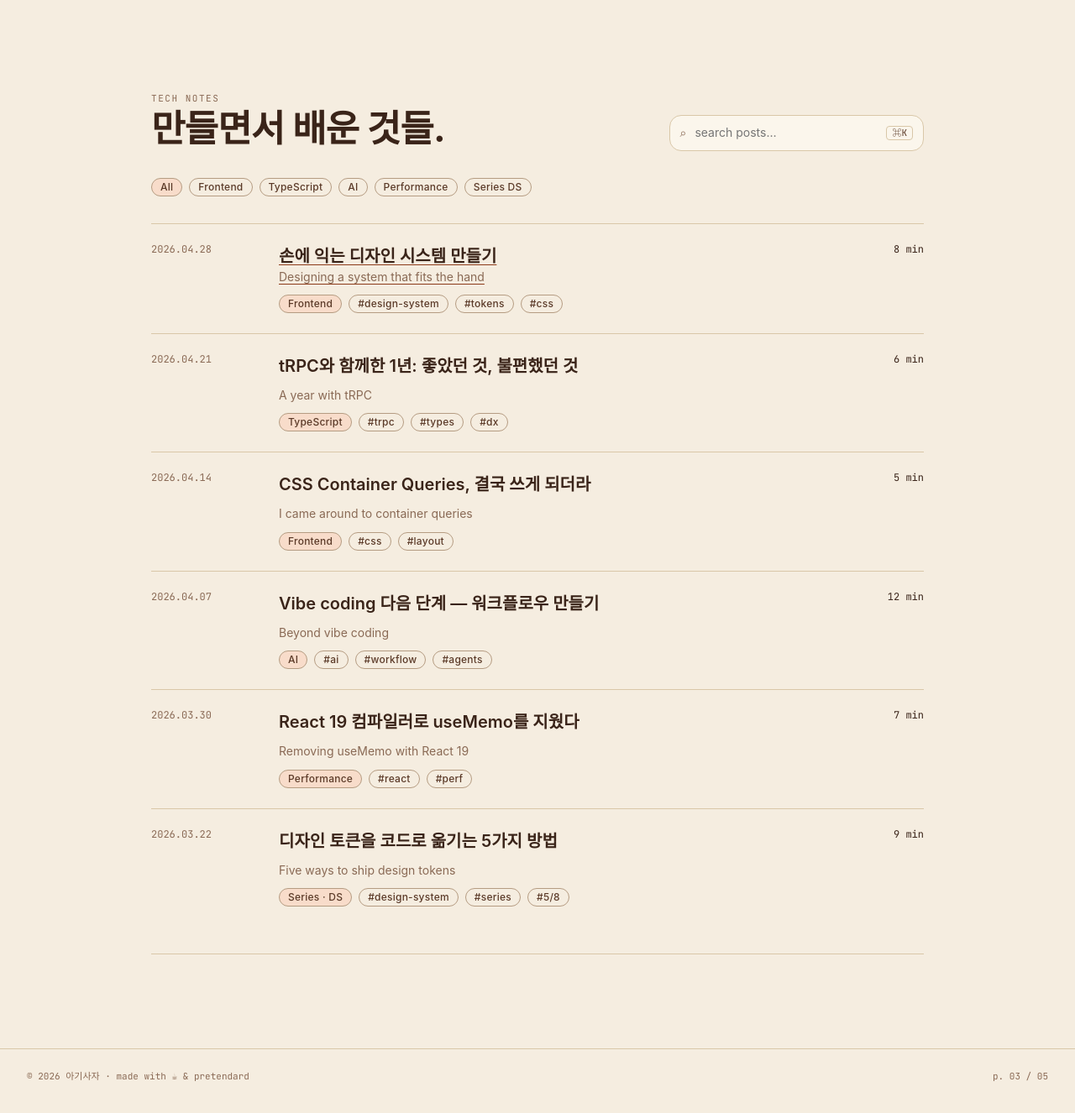
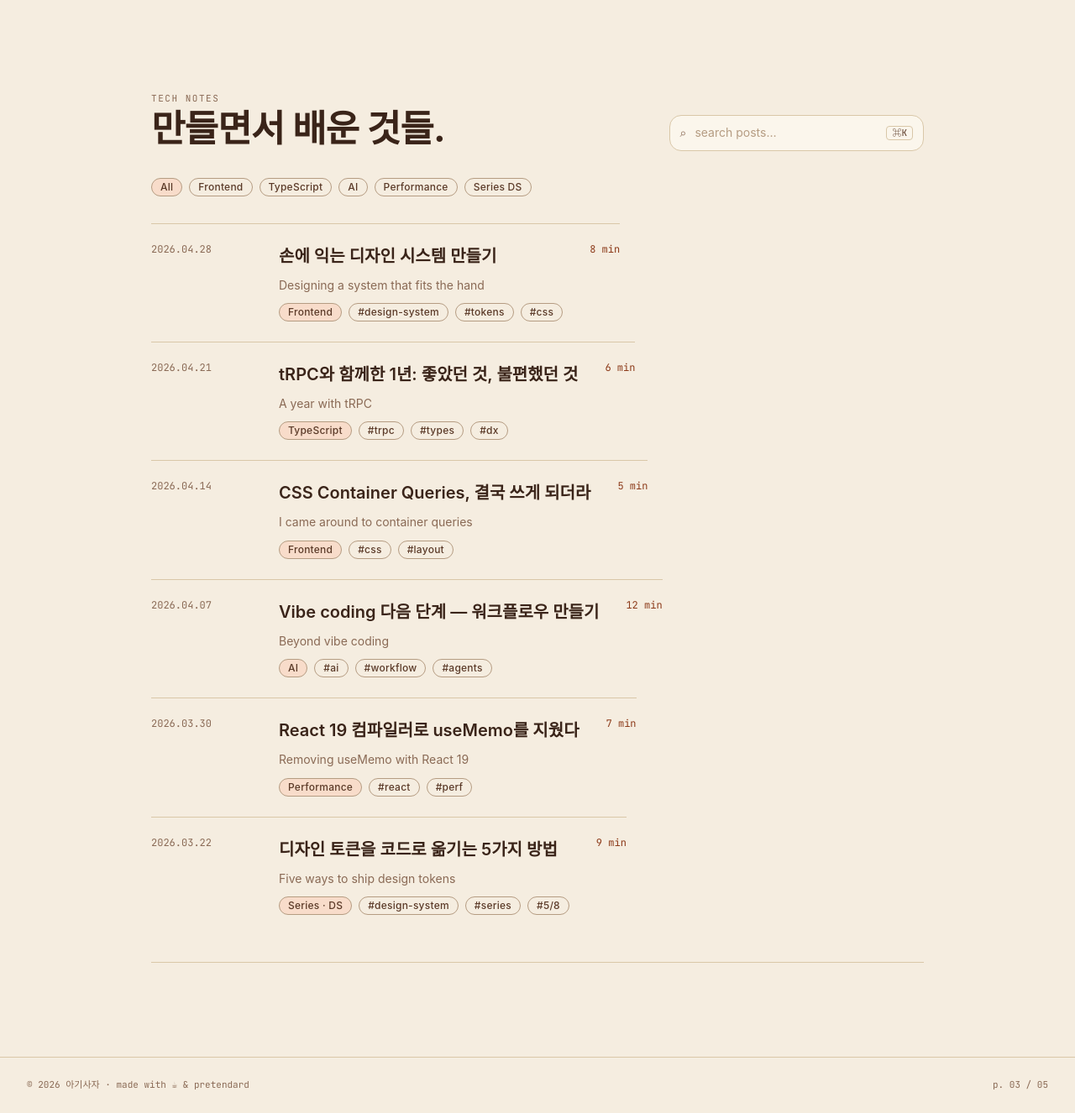
Before and after one commit to feseungwon/likelion_blog, a Django app: page /tech/ in a window 1280 px wide. Shown: the part 76-1402 px from the top of the page at 84% size. Before the commit the page ends 1364 px from the top, so only its background shows below. Run offline with Django 5.2, Linux system fonts and the light colour scheme; data that the repository does not hold is empty; some web fonts are replaced.

Commit message:
수정본

```diff
--- a/static/css/components.css
+++ b/static/css/components.css
@@ -122,3 +122,7 @@
 }
 .btn--full { width: 100%; padding: 12px 16px; }
 .btn--sm { padding: 6px 12px; font-size: 13px; }
+
+a {
+  text-decoration-line: none;
+}
--- a/static/css/tech_list.css
+++ b/static/css/tech_list.css
@@ -241,3 +241,12 @@ line-height: 160%; /* 22.4px */
 border: 1px solid var(--beige-line-strong, #B59C82);
 background: var(--beige-bg-paper, #FBF6EC);
 }
+
+
+a{
+    text-decoration-line: none;
+}
+
+.search_input::placeholder {
+color: var(--beige-ink-4, #B59C82);
+}
--- a/templates/blog/tech_detail.html
+++ b/templates/blog/tech_detail.html
@@ -171,7 +171,7 @@
                SHARE
                 </div>
                 <div class="sharegroup">
-                    <span class="chip"><span class="copy">copy ⎘</span></span>
+                    <span class="chip">copy ⎘</span>
                     <span class="chip">x</span>
                     <span class="chip">rss</span>
                 </div>
--- a/templates/blog/tech_list.html
+++ b/templates/blog/tech_list.html
@@ -30,15 +30,14 @@
             <div class="chip">Series DS</div>
         </div>
         <div class="postlist">
+            <a href="{% url 'tech_detail' 'design-system-that-fits-the-hand' %}">
              <div class="postrow">
                 <div class="day">
                    2026.04.28
                 </div>
                 <div class="contentcol">
-                    <a href="{% url 'tech_detail' 'design-system-that-fits-the-hand' %}">
                     <div class="h4">손에 익는 디자인 시스템 만들기</div>
                     <div class="r2">Designing a system that fits the hand</div>
-                    </a>
                     <div class="tagrow">
                         <div class="chip">Frontend</div>
                         <div class="chip">#design-system</div>
@@ -50,6 +49,8 @@
                     8 min
                 </div>
              </div>
+            </a>
+             <a href="{% url 'tech_detail' 'design-system-that-fits-the-hand' %}">
              <div class="postrow">
                 <div class="day">
                  2026.04.21
@@ -67,7 +68,12 @@
                 <div class="time">
                     6 min
                 </div>
-             </div><div class="postrow">
+
+             </div>
+               </a>
+
+             <a href="{% url 'tech_detail' 'design-system-that-fits-the-hand' %}">
+             <div class="postrow">
                 <div class="day">
                     2026.04.14
                 </div>
@@ -83,7 +89,12 @@
                 <div class="time">
                         5 min
                 </div>
-             </div><div class="postrow">
+
+             </div>
+             </a>
+
+                <a href="{% url 'tech_detail' 'design-system-that-fits-the-hand' %}">
+             <div class="postrow">
                 <div class="day">
                         2026.04.07
                 </div>
@@ -100,7 +111,10 @@
                 <div class="time">
                         12 min
                 </div>
-             </div><div class="postrow">
+                </div>
+                </a>
+                <a href="{% url 'tech_detail' 'design-system-that-fits-the-hand' %}">
+                    <div class="postrow">
                 <div class="day">
                     2026.03.30
                 </div>
@@ -116,7 +130,10 @@
                 <div class="time">
                     7 min
                 </div>
-             </div><div class="postrow">
+                </div>
+                </a>
+                <a href="{% url 'tech_detail' 'design-system-that-fits-the-hand' %}">
+             <div class="postrow">
                 <div class="day">
                         2026.03.22
                 </div>
@@ -134,6 +151,7 @@
                         9 min
                 </div>
              </div>
+             </a>
         </div>
         <div class="rectangle">
         </div>
```
Also changed, not shown: static/css/home.css (+6 -2 lines), static/css/tech_detail.css (+8 -7 lines), templates/blog/home.html (+14 -2 lines). Lines whose indentation alone changed are shown as unchanged.
